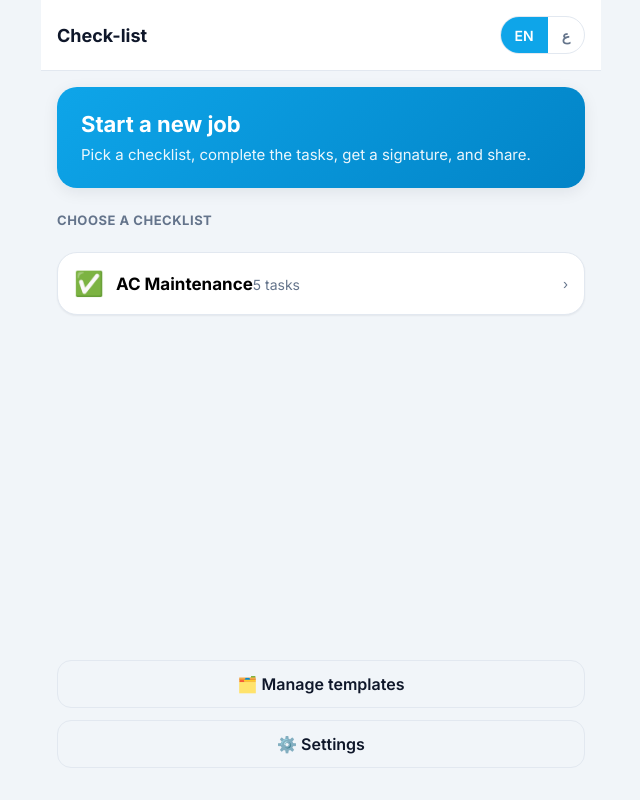
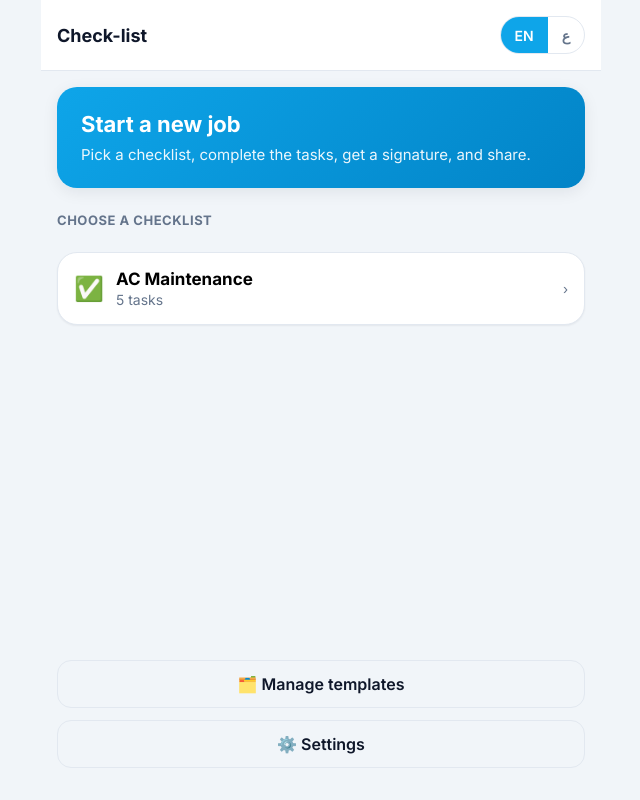
Before and after one commit to ishin12/Check-list, a React (Vite) app: page / in a window 1280 px wide. Shown: the whole page, without its empty margins (319-959 px from the left). Built offline with nearby package versions, Linux system fonts and the light colour scheme.

Commit message:
Fix template title and task count running together on Home cards
Render the title and meta as block-level so they stack instead of
sitting inline on the same line.

https://claude.ai/code/session_015Hr2sUSNAzHp9sTeLEBgS8

```diff
--- a/src/screens/Home/HomeScreen.tsx
+++ b/src/screens/Home/HomeScreen.tsx
@@ -52,10 +52,10 @@ export function HomeScreen() {
               >
                 <span style={{ fontSize: '1.5rem' }}>✅</span>
                 <span style={{ flex: 1 }}>
-                  <span className="card__title">
+                  <span className="card__title" style={{ display: 'block' }}>
                     {templateTitle(template, language)}
                   </span>
-                  <span className="card__meta">
+                  <span className="card__meta" style={{ display: 'block' }}>
                     {t('templates.tasksCount', { count: template.tasks.length })}
                   </span>
                 </span>
```
